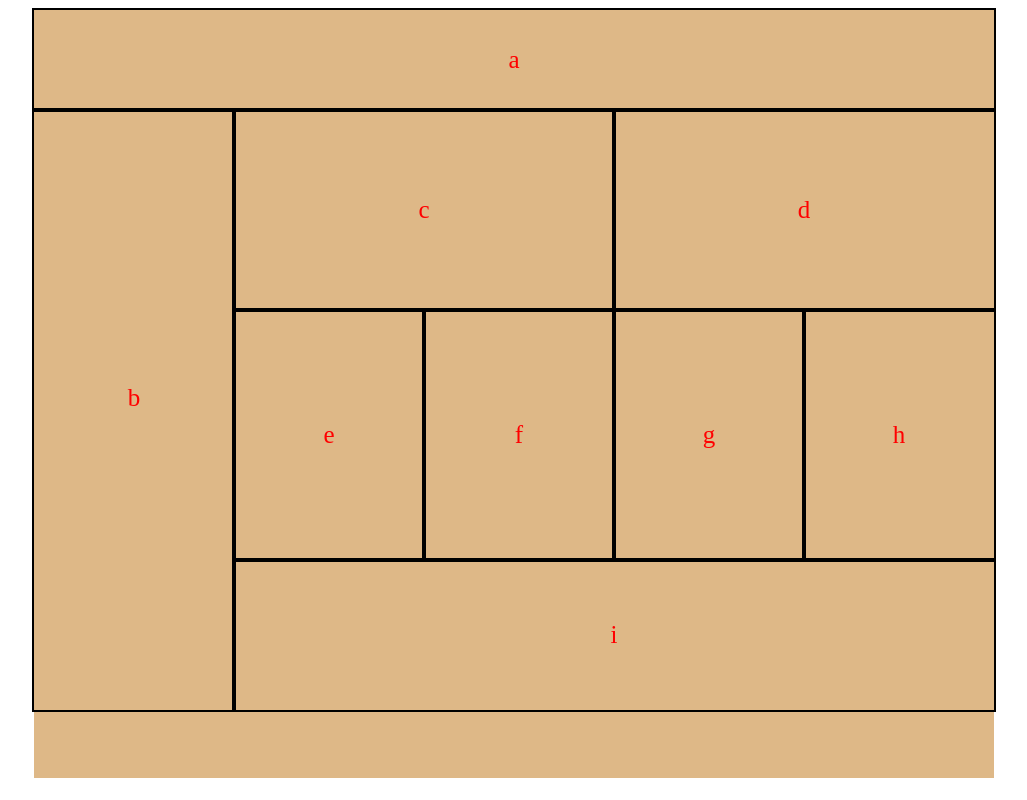
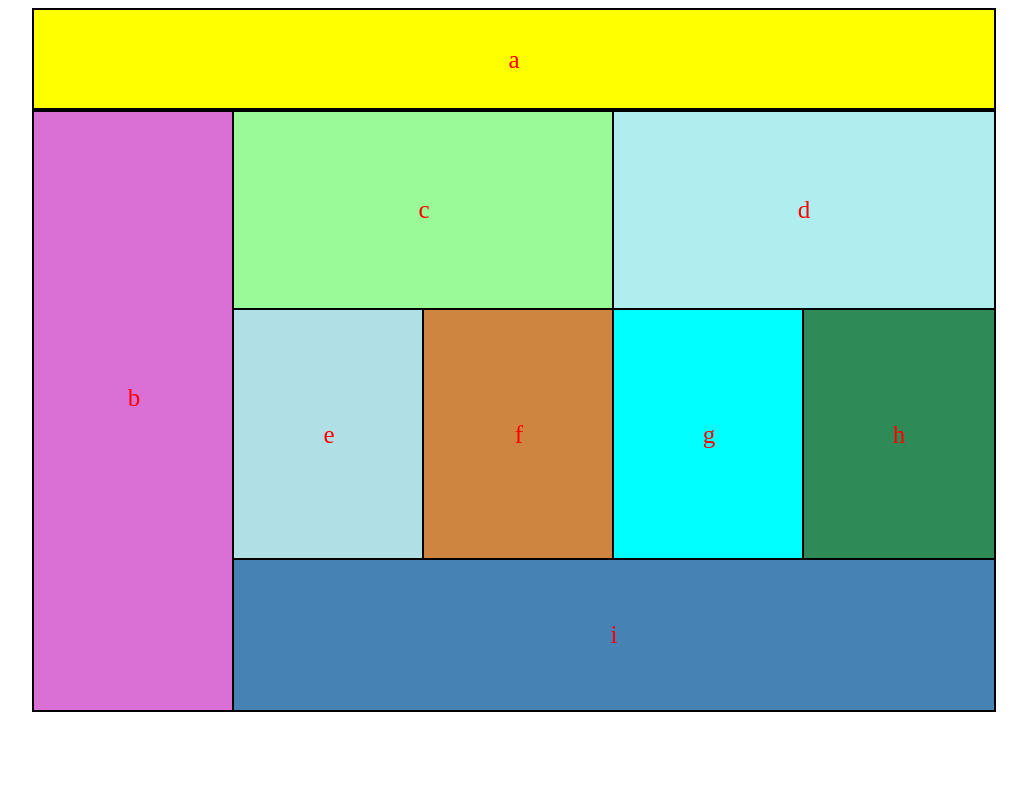
Before and after one commit to MkayButters/lab-01, a plain HTML site: page index.html in a window 1280 px wide. Shown: the whole page, without its empty margins (126-1153 px from the left). Drawn offline with Linux system fonts and the light colour scheme.

Commit message:
changed colors

```diff
--- a/css/layout.css
+++ b/css/layout.css
@@ -2,12 +2,12 @@
 main{
     margin: auto;
     margin-top: 10px;
-    background: black;
     width: 480px;
     height:767px;
 }
 #a {
     color: red;
+    background:chocolate;
     outline: 2px solid white;
     width: 480px;
     height: 75px;
@@ -17,6 +17,7 @@ main{
 }
 #b {
     color: red;
+    background: black;
     outline: 2px solid white;
     width: 480px;
     height: 150px;
@@ -26,6 +27,7 @@ main{
 }
 #c {
     color: red;
+    background: darkorange;
     outline: 2px solid white;
     width: 480px;
     height: 125px;
@@ -36,6 +38,7 @@ main{
 }
 #d {
     color: red;
+    background: blueviolet;
     outline: 2px solid white;
     width: 480px;
     height: 125px;
@@ -46,6 +49,7 @@ main{
 }
 #e {
     color: red;
+    background: darkolivegreen;
     outline: 2px solid white;
     width: 240px;
     height: 250px;
@@ -56,6 +60,7 @@ main{
 }
 #f {
     color: red;
+    background: violet;
     outline: 2px solid white;
     width: 240px;
     height: 250px;
@@ -66,6 +71,7 @@ main{
 }
 #g {
     color: red;
+    background:forestgreen;
     outline: 2px solid white;
     width: 240px;
     height: 250px;
@@ -76,6 +82,7 @@ main{
 }
 #h {
     color: red;
+    background: lightcoral;
     outline: 2px solid white;
     width: 240px;
     height: 250px;
@@ -86,6 +93,7 @@ main{
 }
 #i {
     color: red;
+    background: burlywood;
     outline: 2px solid white;
     width: 480px;
     height: 80px;
@@ -99,12 +107,12 @@ main{
     main{
         margin: auto;
         margin-top: 10px;
-        background: burlywood;
         height:768px;
         width: 960px;
     }
     #a {
         color: red;
+        background: yellow;
         outline: 2px solid black;
         width: 960px;
         height: 100px;
@@ -114,6 +122,7 @@ main{
     }
     #b {
         color: red;
+        background: orchid;
         outline: 2px solid black;
         width: 200px;
         height: 600px;
@@ -124,6 +133,7 @@ main{
     }
     #c {
         color: red;
+        background: palegreen;
         outline: 2px solid black;
         width: 380px;
         height: 200px;
@@ -134,6 +144,7 @@ main{
     }
     #d {
         color: red;
+        background: paleturquoise;
         outline: 2px solid black;
         width: 380px;
         height: 200px;
@@ -144,6 +155,7 @@ main{
     }
     #e {
         color: red;
+        background: powderblue;
         outline: 2px solid black;
         width: 190px;
         height: 250px;
@@ -154,6 +166,7 @@ main{
     }
     #f {
         color: red;
+        background: peru;
         outline: 2px solid black;
         width: 190px;
         height: 250px;
@@ -164,6 +177,7 @@ main{
     }
     #g {
         color: red;
+        background: aqua;
         outline: 2px solid black;
         width: 190px;
         height: 250px;
@@ -174,6 +188,7 @@ main{
     }
     #h {
         color: red;
+        background: seagreen;
         outline: 2px solid black;
         width: 190px;
         height: 250px;
@@ -184,6 +199,7 @@ main{
     }
     #i {
         color: red;
+        background:steelblue;
         outline: 2px solid black;
         width: 760px;
         height: 150px;
```
